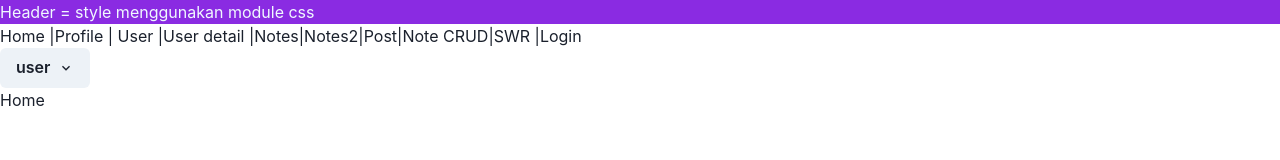
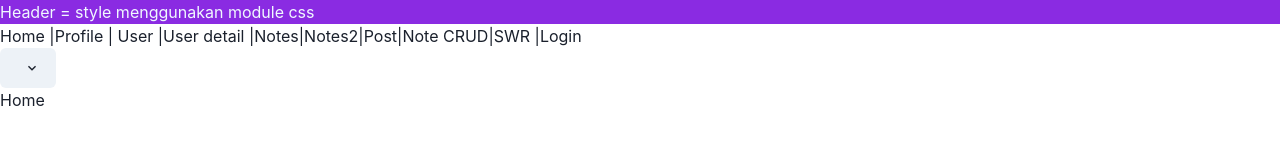
Before and after one commit to sahrulyo/sanbercode-batch57-nextjs, a Next.js app in the folder sanbercode-batch57-nextjs-startup/: page / in a window 1280 px wide. Shown: the top 160 px of the page. Built offline with nearby package versions, Linux system fonts and the light colour scheme; no server answers.

Commit message:
useContext

```diff
--- a/sanbercode-batch57-nextjs-startup/components/header/index.js
+++ b/sanbercode-batch57-nextjs-startup/components/header/index.js
@@ -4,6 +4,8 @@ import { useQueries } from '@/hooks/useQueries ';
 import Cookies from 'js-cookie';
 import { useMutation } from '@/hooks/useMutation ';
 import { useRouter } from 'next/router';
+import { useContext } from 'react';
+import { UserContext } from '@/context/userContext ';
 import {
   Menu,
   MenuButton,
@@ -13,15 +15,17 @@ import {
 } from '@chakra-ui/react';
 import { ChevronDownIcon } from '@chakra-ui/icons';
 
+
 export default function Header() {
+  const userData = useContext (UserContext);
   const router = useRouter ();
   const { mutate} = useMutation();
-  const {data} = useQueries ({
-    prefixUrl: 'https://service.pace-unv.cloud/api/user/me',
-    headers: {
-      Authorization: `Bearer ${Cookies.get("token")}`
-    }
-  });
+  // const {data} = useQueries ({
+  //   prefixUrl: 'https://service.pace-unv.cloud/api/user/me',
+  //   headers: {
+  //     Authorization: `Bearer ${Cookies.get("token")}`
+  //   }
+  // });
 
   const HandleLogout = async () => {
     const response = await mutate ({
@@ -38,8 +42,6 @@ export default function Header() {
         router.push("/login")
       }
 
-
-    // Cookies.remove("token");
   };
     return (
         <>
@@ -60,7 +62,7 @@ export default function Header() {
     <li>
     <Menu>
   <MenuButton as={Button} rightIcon={<ChevronDownIcon />}>
-    {data?.data?.name || "user"}
+    {userData?.email}
   </MenuButton>
   <MenuList>
     <MenuItem onClick={HandleLogout}>Logout</MenuItem>
--- /dev/null
+++ b/sanbercode-batch57-nextjs-startup/context/userContext.js
@@ -0,0 +1,19 @@
+import { createContext } from "react";
+import { useQueries } from "@/hooks/useQueries ";
+import Cookies from "js-cookie";
+
+export const UserContext = createContext({});
+
+export function UserContextProvider ({children, ...props}) {
+    const { data: userData } = useQueries ({
+        prefixUrl: "https://service.pace-unv.cloud/api/user/me",
+        headers: {
+            Authorization: `Bearer ${Cookies.get('token')}`
+        }
+    });
+    return (
+        <UserContext.Provider value= {userData?.data || null} {...props}>
+            {children}
+        </UserContext.Provider>
+    );
+}
--- a/sanbercode-batch57-nextjs-startup/pages/_app.js
+++ b/sanbercode-batch57-nextjs-startup/pages/_app.js
@@ -2,7 +2,14 @@ import "../styles/globals.css";
 import '../styles/tailwind.css';
 import * as React from 'react'
 import { ChakraProvider } from '@chakra-ui/react'
+import { UserContextProvider } from "@/context/userContext ";
 
 export default function App({ Component, pageProps }) {
-  return <ChakraProvider><Component {...pageProps} /></ChakraProvider>
+  return (
+          <ChakraProvider>
+            <UserContextProvider>
+            <Component {...pageProps} />
+            </UserContextProvider>
+         </ChakraProvider>
+         )
 }
```
